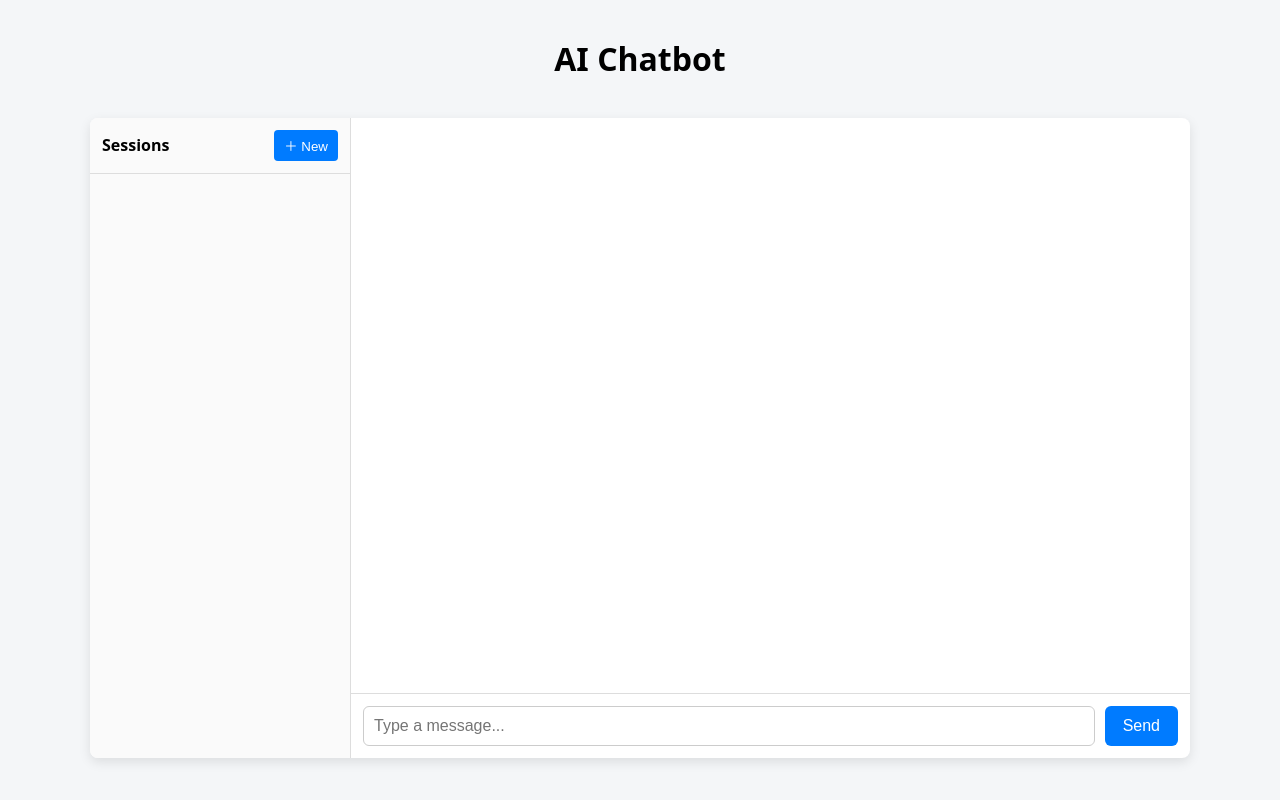
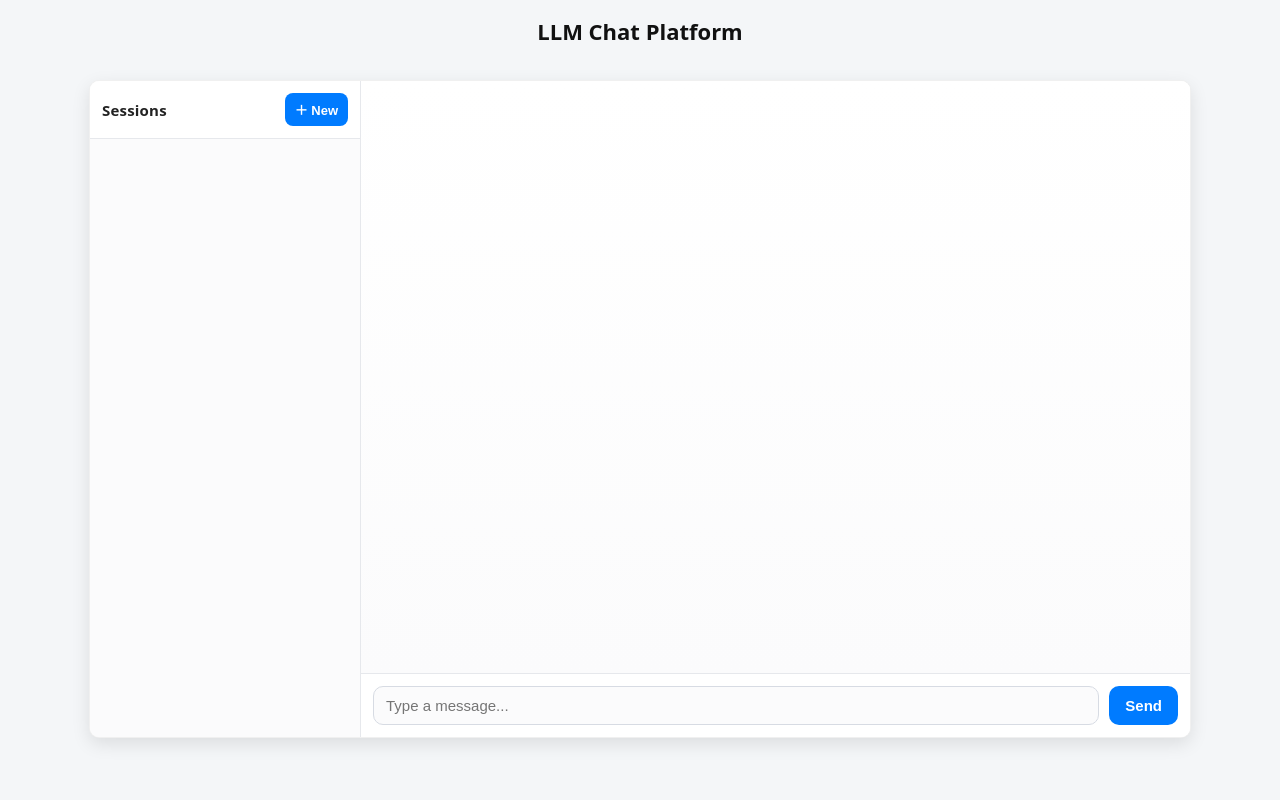
Before and after one commit to vcsodha/ai-chatbot-flask, a Flask app: page /ui in a window 1280 px wide. Run offline with Flask 3, Linux system fonts and the light colour scheme; data that the repository does not hold is empty.

Commit message:
Visual Edit

```diff
--- a/app/static/style.css
+++ b/app/static/style.css
@@ -1,33 +1,35 @@
-/* ---------- Base ---------- */
 body {
-  font-family: system-ui, -apple-system, BlinkMacSystemFont;
+  font-family: system-ui, -apple-system, BlinkMacSystemFont, "Segoe UI", Roboto, Arial, sans-serif;
   background: #f4f6f8;
   margin: 0;
   padding: 0;
+  color: #111;
 }
 
 h1 {
   text-align: center;
   padding: 16px 0;
+  margin: 0;
+  font-size: 22px;
+  font-weight: 700;
 }
 
-/* ---------- Layout ---------- */
 .app-layout {
   max-width: 1100px;
-  margin: auto;
+  margin: 18px auto;
   display: flex;
-  height: 80vh;
+  height: 82vh;
   background: white;
-  border-radius: 8px;
-  box-shadow: 0 4px 12px rgba(0,0,0,0.1);
+  border-radius: 10px;
+  box-shadow: 0 6px 18px rgba(0,0,0,0.10);
   overflow: hidden;
+  border: 1px solid rgba(0,0,0,0.06);
 }
 
-/* ---------- Sidebar ---------- */
 .sidebar {
-  width: 260px;
-  background: #fafafa;
-  border-right: 1px solid #ddd;
+  width: 270px;
+  background: #fbfbfc;
+  border-right: 1px solid #e6e8ec;
   display: flex;
   flex-direction: column;
 }
@@ -36,51 +38,65 @@ h1 {
   display: flex;
   justify-content: space-between;
   align-items: center;
-  padding: 12px;
-  border-bottom: 1px solid #ddd;
+  padding: 12px 12px;
+  border-bottom: 1px solid #e6e8ec;
+  background: #ffffff;
 }
 
 .sidebar-header h2 {
   margin: 0;
-  font-size: 16px;
+  font-size: 15px;
+  font-weight: 700;
+  color: #222;
+  letter-spacing: 0.2px;
 }
 
 .sidebar-header button {
-  padding: 6px 10px;
+  padding: 7px 10px;
   border: none;
-  border-radius: 4px;
+  border-radius: 8px;
   background: #007bff;
   color: white;
   cursor: pointer;
+  font-size: 13px;
+  font-weight: 600;
+}
+
+.sidebar-header button:hover {
+  background: #0a6fe0;
 }
 
 #session-list {
   list-style: none;
-  padding: 0;
+  padding: 8px;
   margin: 0;
   overflow-y: auto;
   flex: 1;
 }
 
-/* ---------- Session Item ---------- */
 .session-item {
   display: flex;
   align-items: center;
   gap: 8px;
-  padding: 10px 12px;
+  padding: 10px 10px;
   cursor: pointer;
-  border-bottom: 1px solid #eee;
+  border-radius: 10px;
   font-size: 14px;
+  margin-bottom: 6px;
+  border: 1px solid transparent;
+  transition: background 0.15s ease, border 0.15s ease;
 }
 
 .session-item:hover {
-  background: #e9ecef;
+  background: #eef4ff;
+  border: 1px solid #d9e7ff;
 }
 
 .session-item.active {
-  background: #007bff;
-  color: white;
-  font-weight: 600;
+  background: #e6f0ff;
+  border: 1px solid #bcd6ff;
+  color: #0a2a5e;
+  font-weight: 700;
 }
 
 .session-title {
@@ -90,33 +106,36 @@ h1 {
   white-space: nowrap;
 }
 
-/* ---------- Delete Button ---------- */
 .delete-btn {
   background: transparent;
   border: none;
   cursor: pointer;
   font-size: 16px;
   opacity: 0.6;
+  line-height: 1;
+  padding: 2px 6px;
+  border-radius: 8px;
 }
 
 .delete-btn:hover {
   opacity: 1;
+  background: rgba(0,0,0,0.05);
 }
 
-/* ---------- Chat ---------- */
 .chat-wrapper {
   flex: 1;
   display: flex;
   flex-direction: column;
+  background: #ffffff;
 }
 
 .chat-container {
   flex: 1;
-  padding: 20px;
+  padding: 18px 18px;
   overflow-y: auto;
+  background: linear-gradient(#ffffff, #fbfbfc);
 }
 
-/* ---------- Messages ---------- */
 .message {
   margin-bottom: 12px;
   display: flex;
@@ -131,57 +150,122 @@ h1 {
 }
 
 .message span {
-  max-width: 70%;
+  max-width: 72%;
   padding: 10px 14px;
   border-radius: 16px;
-  line-height: 1.4;
+  line-height: 1.45;
+  font-size: 14px;
+  box-shadow: 0 1px 0 rgba(0,0,0,0.06);
+  word-wrap: break-word;
+  white-space: pre-wrap;
 }
 
 .message.user span {
   background: #007bff;
   color: white;
-  border-bottom-right-radius: 4px;
+  border-bottom-right-radius: 6px;
 }
 
 .message.bot span {
-  background: #e5e5ea;
-  color: black;
-  border-bottom-left-radius: 4px;
+  background: #eef0f4;
+  color: #111;
+  border-bottom-left-radius: 6px;
 }
 
-/* ---------- Input ---------- */
 .input-area {
   display: flex;
-  border-top: 1px solid #ddd;
+  gap: 10px;
+  border-top: 1px solid #e6e8ec;
   padding: 12px;
+  background: #ffffff;
 }
 
 .input-area input {
   flex: 1;
-  padding: 10px;
-  font-size: 16px;
-  border-radius: 6px;
-  border: 1px solid #ccc;
+  padding: 10px 12px;
+  font-size: 15px;
+  border-radius: 10px;
+  border: 1px solid #d7dbe3;
+  outline: none;
+  background: #fbfbfc;
+}
+
+.input-area input:focus {
+  border-color: #9ec5ff;
+  box-shadow: 0 0 0 3px rgba(0,123,255,0.12);
+  background: #ffffff;
 }
 
 .input-area button {
-  margin-left: 10px;
-  padding: 10px 18px;
-  font-size: 16px;
+  padding: 10px 16px;
+  font-size: 15px;
   border: none;
-  border-radius: 6px;
+  border-radius: 10px;
   background: #007bff;
   color: white;
   cursor: pointer;
+  font-weight: 700;
+}
+
+.input-area button:hover {
+  background: #0a6fe0;
 }
 
 .input-area button:disabled {
-  background: #aaa;
+  background: #b8c2cf;
   cursor: not-allowed;
 }
 
-/* ---------- Typing Indicator ---------- */
+
 .typing {
-  font-style: italic;
-  color: #888;
+  display: inline-flex !important;
+  align-items: center !important;
+  gap: 10px !important;
+  font-size: 13px !important;
+  color: #333 !important;
+  font-style: normal !important;
+  font-weight: 600 !important;
 }
+
+.typing .dots {
+  display: inline-flex !important;
+  align-items: center !important;
+  gap: 6px !important;
+  padding: 4px 10px !important;
+  border-radius: 999px !important;
+  background: rgba(0, 0, 0, 0.10) !important;
+}
+
+.typing .dot {
+  display: inline-block !important;
+  width: 5px !important;
+  height: 5px !important;
+  border-radius: 50% !important;
+  background: #111 !important;
+  opacity: 0.25 !important;
+  animation: typingBlink 0.9s infinite !important;
+}
+
+.typing .dot:nth-child(2) { animation-delay: 0.15s !important; }
+.typing .dot:nth-child(3) { animation-delay: 0.30s !important; }
+
+@keyframes typingBlink {
+  0%, 100% { opacity: 0.25; transform: translateY(0); }
+  50% { opacity: 1; transform: translateY(-1px); }
+}
+
+
+@media (max-width: 900px) {
+  .app-layout {
+    height: 85vh;
+    margin: 12px;
+  }
+
+  .sidebar {
+    width: 230px;
+  }
+
+  .message span {
+    max-width: 85%;
+  }
+}
--- a/app/templates/index.html
+++ b/app/templates/index.html
@@ -1,16 +1,17 @@
 <!DOCTYPE html>
 <html>
 <head>
-  <title>AI Chatbot</title>
+  <meta charset="UTF-8" />
+  <meta name="viewport" content="width=device-width, initial-scale=1.0" />
+  <title>LLM Chat Platform</title>
   <link rel="stylesheet" href="/static/style.css">
 </head>
 <body>
 
-<h1>AI Chatbot</h1>
+<h1>LLM Chat Platform</h1>
 
 <div class="app-layout">
 
-  <!-- Sidebar -->
   <aside class="sidebar">
     <div class="sidebar-header">
       <h2>Sessions</h2>
@@ -19,14 +20,13 @@
     <ul id="session-list"></ul>
   </aside>
 
-  <!-- Chat -->
   <div class="chat-wrapper">
     <div id="chat" class="chat-container"></div>
 
-    <div class="input-area">
-      <input id="message" placeholder="Type a message..." />
-      <button id="send">Send</button>
-    </div>
+    <form class="input-area" onsubmit="return false;">
+      <input id="message" placeholder="Type a message..." autocomplete="off" />
+      <button id="send" type="button">Send</button>
+    </form>
   </div>
 
 </div>
```
Also changed, not shown: app/static/chat.js (+83 -41 lines).
